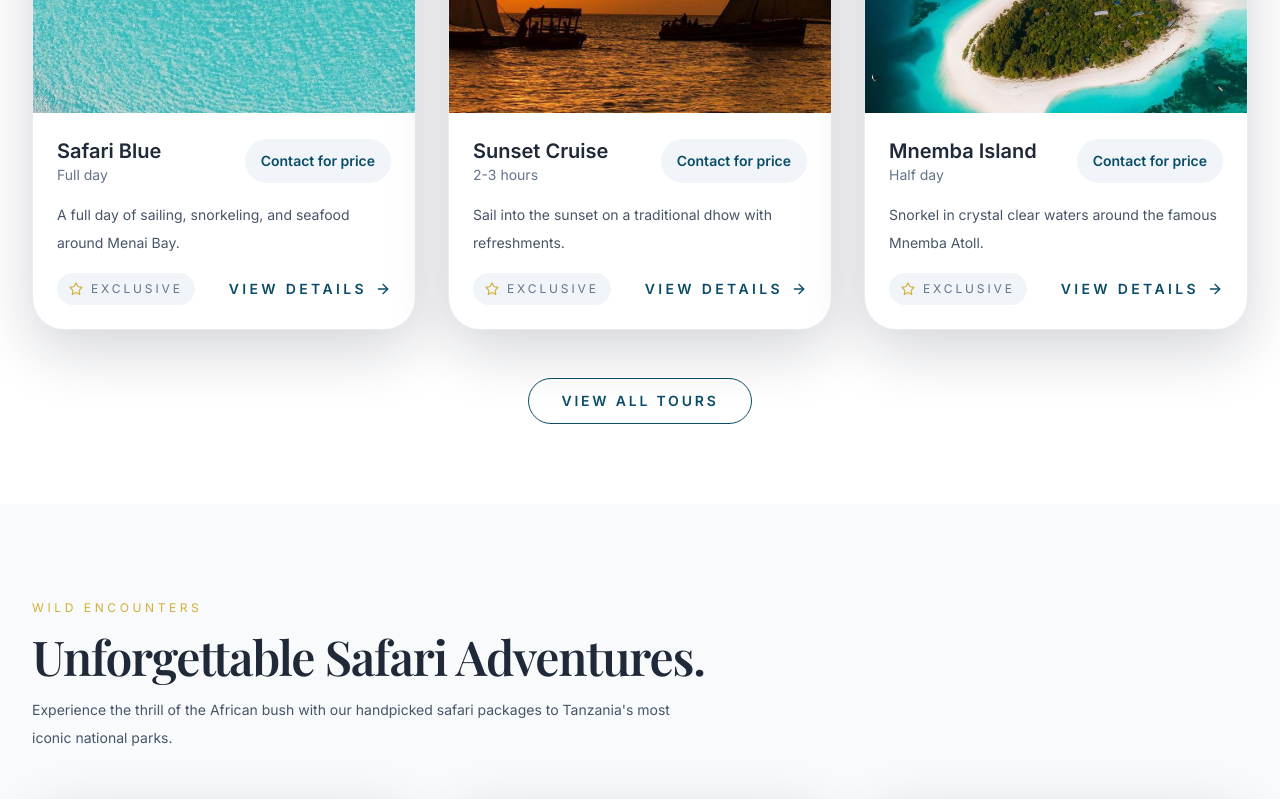
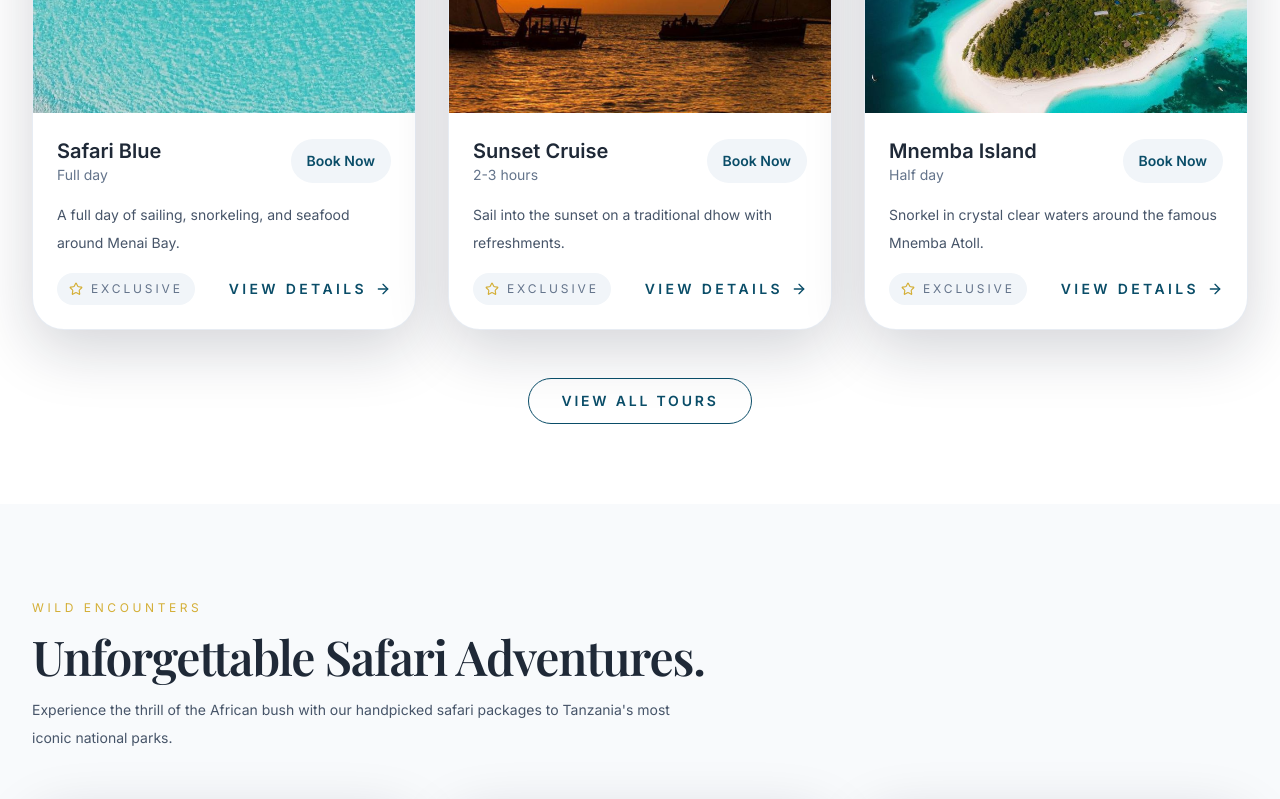
Before and after one commit to AbdulswamadJumanneHassan/Premium-Zanzibar-Tours---Safaris, a React (Vite) app: page / in a window 1280 px wide. Shown: the part 1160-1959 px from the top of the page. Built offline with nearby package versions, Linux system fonts and the light colour scheme.

Commit message:
feat: update tour, safari, and hotel price labels to Book Now across all components and pages

```diff
--- a/src/components/safaris/FeaturedSafaris.jsx
+++ b/src/components/safaris/FeaturedSafaris.jsx
@@ -9,21 +9,21 @@ const safaris = [
   {
     title: 'Serengeti National Park',
     duration: '3-4 days',
-    price: 'Contact for price',
+    price: 'Book Now',
     summary: 'Witness the Great Migration and vast plains of the Serengeti.',
     image: imgSerengeti,
   },
   {
     title: 'Ngorongoro Crater',
     duration: '1-2 days',
-    price: 'Contact for price',
+    price: 'Book Now',
     summary: 'Explore the world\'s largest inactive volcanic caldera teeming with wildlife.',
     image: imgCrater,
   },
   {
     title: 'Tarangire National Park',
     duration: '1-2 days',
-    price: 'Contact for price',
+    price: 'Book Now',
     summary: 'Known for its huge elephant herds and ancient baobab trees.',
     image: imgTarangire,
   },
--- a/src/components/tours/FeaturedTours.jsx
+++ b/src/components/tours/FeaturedTours.jsx
@@ -9,21 +9,21 @@ const tours = [
   {
     title: 'Safari Blue',
     duration: 'Full day',
-    price: 'Contact for price',
+    price: 'Book Now',
     summary: 'A full day of sailing, snorkeling, and seafood around Menai Bay.',
     image: imgSafariBlue,
   },
   {
     title: 'Sunset Cruise',
     duration: '2-3 hours',
-    price: 'Contact for price',
+    price: 'Book Now',
     summary: 'Sail into the sunset on a traditional dhow with refreshments.',
     image: imgSunsetCruise,
   },
   {
     title: 'Mnemba Island',
     duration: 'Half day',
-    price: 'Contact for price',
+    price: 'Book Now',
     summary: 'Snorkel in crystal clear waters around the famous Mnemba Atoll.',
     image: imgMnemba,
   },
--- a/src/components/tours/TourCard.jsx
+++ b/src/components/tours/TourCard.jsx
@@ -26,14 +26,14 @@ export default function TourCard({ tour }) {
             <h3 className="text-xl font-semibold text-charcoal">{tour.title}</h3>
             <p className="text-sm text-slate-500">{tour.duration}</p>
           </div>
-          {tour.price === 'Contact for price' ? (
+          {tour.price === 'Book Now' ? (
             <a
               href="https://wa.me/255773457365"
               target="_blank"
               rel="noopener noreferrer"
               className="rounded-3xl bg-slate-100 px-4 py-3 text-sm font-semibold text-ocean hover:bg-slate-200 transition-colors"
             >
-              Contact for price
+              Book Now
             </a>
           ) : (
             <div className="rounded-3xl bg-slate-100 px-4 py-3 text-sm font-semibold text-ocean">
--- a/src/pages/Hotels.jsx
+++ b/src/pages/Hotels.jsx
@@ -20,42 +20,42 @@ const townHotels = [
   {
     title: 'Park Hyatt Zanzibar',
     duration: 'Town Hotel',
-    price: 'Contact for price',
+    price: 'Book Now',
     summary: 'Luxury hotel located on the beachfront in the heart of Stone Town.',
     image: imgParkHyatt,
   },
   {
     title: 'Zanzibar Serena Hotel',
     duration: 'Town Hotel',
-    price: 'Contact for price',
+    price: 'Book Now',
     summary: 'Historic waterfront hotel with magnificent views of the Indian Ocean.',
     image: imgSerena,
   },
   {
     title: 'Tembo House Hotel',
     duration: 'Town Hotel',
-    price: 'Contact for price',
+    price: 'Book Now',
     summary: 'Iconic heritage hotel blending Swahili and Arabian architecture.',
     image: imgTembo,
   },
   {
     title: 'Dhow Palace Hotel',
     duration: 'Town Hotel',
-    price: 'Contact for price',
+    price: 'Book Now',
     summary: 'A restored 19th-century building offering an authentic Stone Town experience.',
     image: imgDhowPalace,
   },
   {
     title: 'Africa House Hotel',
     duration: 'Town Hotel',
-    price: 'Contact for price',
+    price: 'Book Now',
     summary: 'Famous for its sunset lounge and rich historical background.',
     image: imgAfricaHouse,
   },
   {
     title: 'Maru Maru Hotel',
     duration: 'Town Hotel',
-    price: 'Contact for price',
+    price: 'Book Now',
     summary: 'Modern comfort mixed with classic Zanzibari charm and a rooftop pool.',
     image: imgMaruMaru,
   },
@@ -65,49 +65,49 @@ const beachHotels = [
   {
     title: 'Amaan Beach Bungalows',
     duration: 'Beach Hotel',
-    price: 'Contact for price',
+    price: 'Book Now',
     summary: 'Relaxed beachfront bungalows situated in the lively Nungwi area.',
     image: imgAmaan,
   },
   {
     title: 'Azanzi Beach Hotel',
     duration: 'Beach Hotel',
-    price: 'Contact for price',
+    price: 'Book Now',
     summary: 'A beautiful boutique hotel located on the north eastern coast.',
     image: imgAzanzi,
   },
   {
     title: 'Baraza Resort & Spa',
     duration: 'Beach Hotel',
-    price: 'Contact for price',
+    price: 'Book Now',
     summary: 'An exclusive, luxurious all-inclusive resort along Bwejuu beach.',
     image: imgBaraza,
   },
   {
     title: 'Breezes Beach Club',
     duration: 'Beach Hotel',
-    price: 'Contact for price',
+    price: 'Book Now',
     summary: 'An elegant and romantic retreat set along a pristine white sandy beach.',
     image: imgBrees,
   },
   {
     title: 'DoubleTree Resort',
     duration: 'Beach Hotel',
-    price: 'Contact for price',
+    price: 'Book Now',
     summary: 'Enjoy stunning ocean views and warm hospitality in Nungwi.',
     image: imgDoubleTree,
   },
   {
     title: 'Gold Zanzibar',
     duration: 'Beach Hotel',
-    price: 'Contact for price',
+    price: 'Book Now',
     summary: 'A luxurious beach house resort offering an oasis of calm and beauty.',
     image: imgGold,
   },
   {
     title: 'The Residence Zanzibar',
     duration: 'Beach Hotel',
-    price: 'Contact for price',
+    price: 'Book Now',
     summary: 'A luxury villa resort nestled on a lush, forested estate on the southwest coast.',
     image: imgResidence,
   },
--- a/src/pages/Safaris.jsx
+++ b/src/pages/Safaris.jsx
@@ -14,63 +14,63 @@ const allSafaris = [
   {
     title: 'Serengeti National Park',
     duration: '3-4 days',
-    price: 'Contact for price',
+    price: 'Book Now',
     summary: 'Witness the Great Migration and vast plains of the Serengeti.',
     image: imgSerengeti,
   },
   {
     title: 'Ngorongoro Crater',
     duration: '1-2 days',
-    price: 'Contact for price',
+    price: 'Book Now',
     summary: 'Explore the world\'s largest inactive volcanic caldera teeming with wildlife.',
     image: imgCrater,
   },
   {
     title: 'Tarangire National Park',
     duration: '1-2 days',
-    price: 'Contact for price',
+    price: 'Book Now',
     summary: 'Known for its huge elephant herds and ancient baobab trees.',
     image: imgTarangire,
   },
   {
     title: 'Manyara National Park',
     duration: '1 day',
-    price: 'Contact for price',
+    price: 'Book Now',
     summary: 'Famous for its tree-climbing lions and flamingo-covered lake.',
     image: imgManyara,
   },
   {
     title: 'Kilimanjaro National Park',
     duration: '6-8 days',
-    price: 'Contact for price',
+    price: 'Book Now',
     summary: 'Conquer the highest peak in Africa and explore diverse ecosystems.',
     image: imgKilimanjaro,
   },
   {
     title: 'Gombe National Park',
     duration: '2-3 days',
-    price: 'Contact for price',
+    price: 'Book Now',
     summary: 'Trek through pristine forests to observe chimpanzees in the wild.',
     image: imgGombe,
   },
   {
     title: 'Mikumi National Park',
     duration: '1-2 days',
-    price: 'Contact for price',
+    price: 'Book Now',
     summary: 'Accessible and abundant wildlife perfect for a quick safari getaway.',
     image: imgMikumi,
   },
   {
     title: 'Ruaha National Park',
     duration: '3-4 days',
-    price: 'Contact for price',
+    price: 'Book Now',
     summary: 'Tanzania\'s largest national park offering remote and wild safari experiences.',
     image: imgRuaha,
   },
   {
     title: 'Arusha National Park',
     duration: '1 day',
-    price: 'Contact for price',
+    price: 'Book Now',
     summary: 'A multifaceted jewel with a rich variety of landscapes and wildlife.',
     image: imgArusha,
   },
--- a/src/pages/Tours.jsx
+++ b/src/pages/Tours.jsx
@@ -21,112 +21,112 @@ const allTours = [
   {
     title: 'Safari Blue',
     duration: 'Full day',
-    price: 'Contact for price',
+    price: 'Book Now',
     summary: 'A full day of sailing, snorkeling, and seafood around Menai Bay.',
     image: imgSafariBlue,
   },
   {
     title: 'Sunset Cruise',
     duration: '2-3 hours',
-    price: 'Contact for price',
+    price: 'Book Now',
     summary: 'Sail into the sunset on a traditional dhow with refreshments.',
     image: imgSunsetCruise,
   },
   {
     title: 'Mnemba Island',
     duration: 'Half day',
-    price: 'Contact for price',
+    price: 'Book Now',
     summary: 'Snorkel in crystal clear waters around the famous Mnemba Atoll.',
     image: imgMnemba,
   },
   {
     title: 'Quad Bike',
     duration: 'Half day',
-    price: 'Contact for price',
+    price: 'Book Now',
     summary: 'Off-road adventure exploring local villages and remote beaches.',
     image: imgQuadBike,
   },
   {
     title: 'Spice Tour',
     duration: 'Half day',
-    price: 'Contact for price',
+    price: 'Book Now',
     summary: 'Discover why Zanzibar is known as the Spice Island.',
     image: imgSpiceTour,
   },
   {
     title: 'The Rock Restaurant',
     duration: 'Half day',
-    price: 'Contact for price',
+    price: 'Book Now',
     summary: 'Dine at the iconic restaurant built on a rock in the ocean.',
     image: imgTheRock,
   },
   {
     title: 'Nakupenda Island',
     duration: 'Half day',
-    price: 'Contact for price',
+    price: 'Book Now',
     summary: 'Relax on a disappearing sandbank with fresh seafood.',
     image: imgNakupenda,
   },
   {
     title: 'Prison Island',
     duration: 'Half day',
-    price: 'Contact for price',
+    price: 'Book Now',
     summary: 'Visit the giant Aldabra tortoises and learn the island\'s history.',
     image: imgPrison,
   },
   {
     title: 'Stone Town Tour',
     duration: 'Half day',
-    price: 'Contact for price',
+    price: 'Book Now',
     summary: 'Walk through the historical streets and vibrant markets.',
     image: imgStoneTown,
   },
   {
     title: 'Jozani Forest',
     duration: 'Half day',
-    price: 'Contact for price',
+    price: 'Book Now',
     summary: 'See the rare red colobus monkeys in their natural habitat.',
     image: imgJozani,
   },
   {
     title: 'Baraka Natural Aquarium',
     duration: '2-3 hours',
-    price: 'Contact for price',
+    price: 'Book Now',
     summary: 'Swim with rescued sea turtles in a natural lagoon.',
     image: imgAquarium,
   },
   {
     title: 'Salaam Cave',
     duration: '2-3 hours',
-    price: 'Contact for price',
+    price: 'Book Now',
     summary: 'Explore mystical limestone caves and natural fresh water pools.',
     image: imgSalaam,
   },
   {
     title: 'Mtende Village',
     duration: 'Half day',
-    price: 'Contact for price',
+    price: 'Book Now',
     summary: 'Experience authentic local village life and beautiful baobab trees.',
     image: imgAdventure,
   },
   {
     title: 'Paje Beach',
     duration: 'Full day',
-    price: 'Contact for price',
+    price: 'Book Now',
     summary: 'Enjoy kite surfing and pristine white sands on the east coast.',
     image: imgPalm,
   },
   {
     title: 'Kendwa Beach',
     duration: 'Full day',
-    price: 'Contact for price',
+    price: 'Book Now',
     summary: 'Experience stunning sunsets and lively beachfront atmosphere.',
     image: imgKendwa,
   },
   {
     title: 'Nungwi Beach',
     duration: 'Full day',
-    price: 'Contact for price',
+    price: 'Book Now',
     summary: 'Swim in the ocean all day long and visit local dhow builders.',
     image: imgNakupenda1,
   },
```
